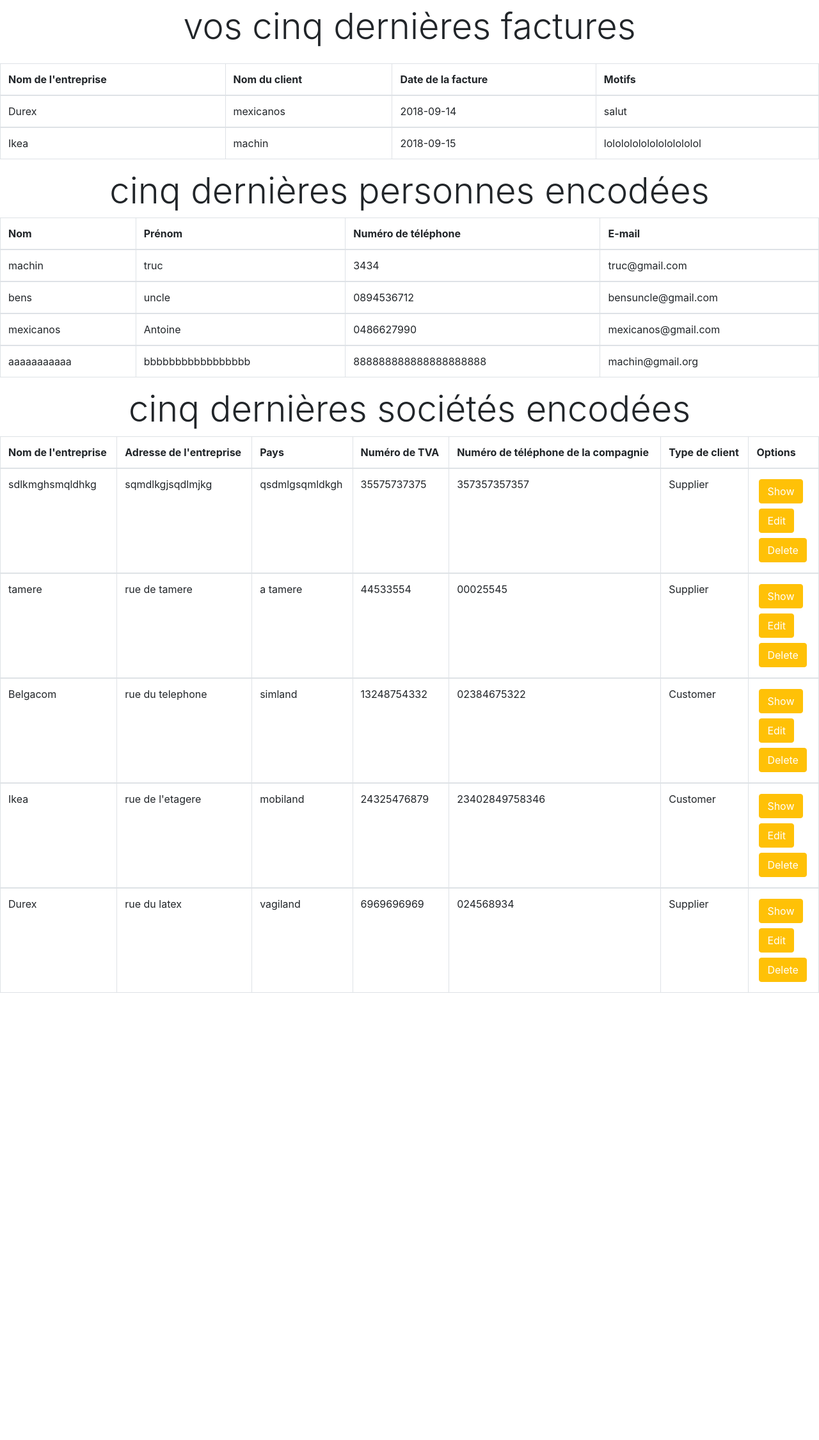
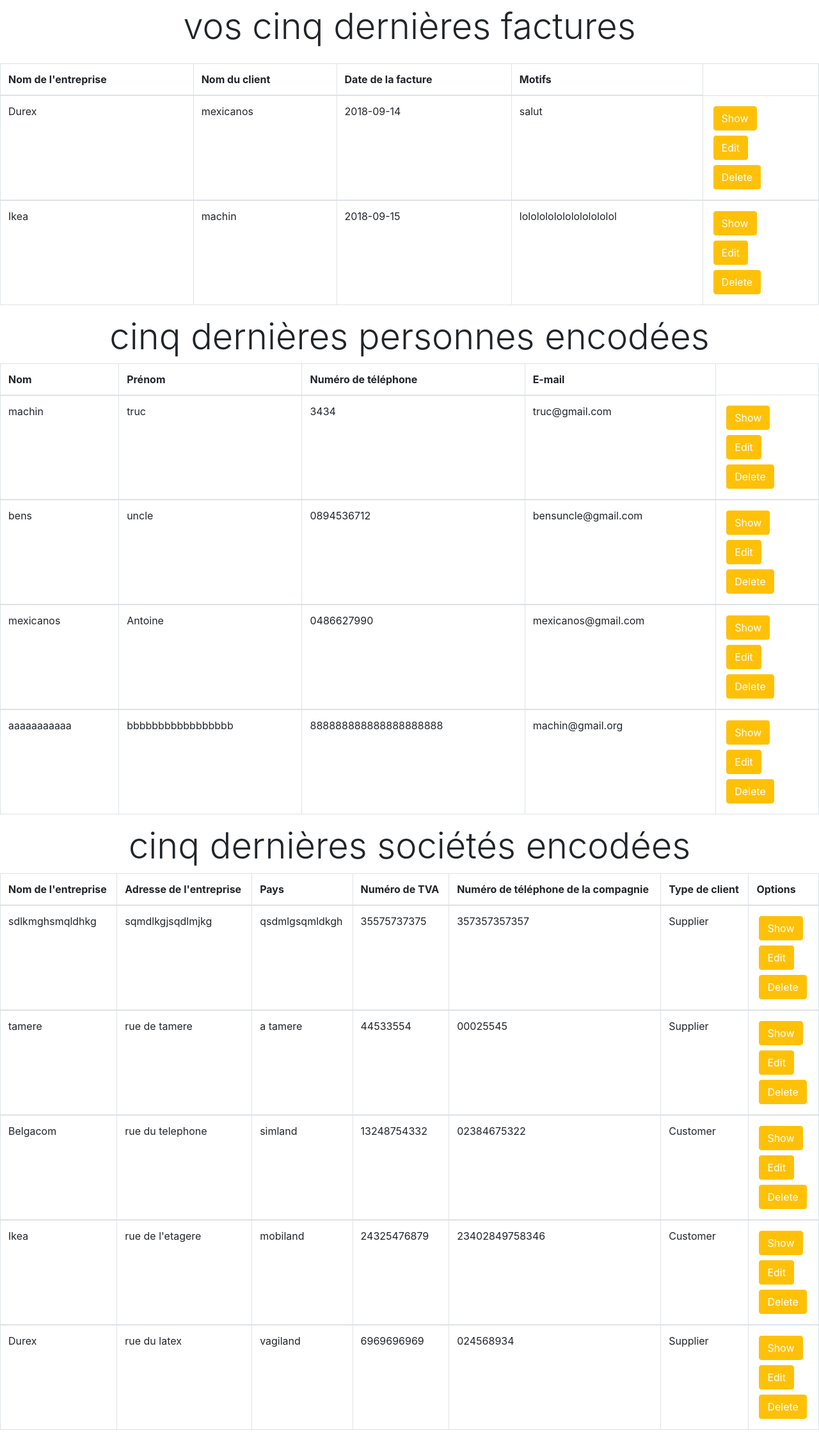
Before and after one commit to Gaet8802/my-first-relational-database-app, a PHP site: page /accueil.php in a window 1280 px wide. Shown: the part 159-2410 px from the top of the page at 64% size. Before the commit the page ends 1711 px from the top, so only its background shows below. Run offline with PHP 8.4, Linux system fonts and the light colour scheme; a user stored in the database is signed in; data comes from the database, SQL or seed files in the repository; data that the repository does not hold is empty; some libraries are stand-ins or nearby versions.

Commit message:
modif accueil

```diff
--- a/accueil.php
+++ b/accueil.php
@@ -32,6 +32,23 @@ function afficher5factures($value='')
             <td>'.$donnees['customer_name'].'</td>
             <td>'.$donnees['invoice_date'].'</td>
             <td>'.$donnees['designation'].'</td>
+            <td>
+              <form class="" action="route_company.php" method="post">
+                <input type="submit" class="btn btn-warning m-1 text-white" name="submitShow" value="Show">
+                <input type="hidden" class="btn btn-warning m-1 text-white" name="show" value="'.$donnees['invoice_number'].'">
+                <input type="hidden" class="btn btn-warning m-1 text-white" name="hiddenPage" value="accueil.php">
+              </form>
+              <form class="" action="update-customers.php" method="post">
+                <input type="submit" class="btn btn-warning m-1 text-white" name="submitEdit" value="Edit">
+                <input type="hidden" class="btn btn-warning m-1 text-white" name="edit" value="'.$donnees['invoice_number'].'">
+                <input type="hidden" class="btn btn-warning m-1 text-white" name="hiddenPage" value="accueil.php">
+              </form>
+              <form class="" action="" method="post">
+                <input type="submit" class="btn btn-warning m-1 text-white" name="submitDelete" value="Delete">
+                <input type="hidden" class="btn btn-warning m-1 text-white" name="delete" value="'.$donnees['invoice_number'].'">
+                <input type="hidden" class="btn btn-warning m-1 text-white" name="hiddenPage" value="accueil.php">
+              </form>
+            </td>
           </tr>
         </tbody>
     ';
@@ -66,6 +83,23 @@ function afficher5personnes($value='')
             <td>'.$donnees['first_name'].'</td>
             <td>'.$donnees['phone_number'].'</td>
             <td>'.$donnees['email'].'</td>
+            <td>
+              <form class="" action="route_company.php" method="post">
+                <input type="submit" class="btn btn-warning m-1 text-white" name="submitShow" value="Show">
+                <input type="hidden" class="btn btn-warning m-1 text-white" name="show" value="'.$donnees['id'].'">
+                <input type="hidden" class="btn btn-warning m-1 text-white" name="hiddenPage" value="accueil.php">
+              </form>
+              <form class="" action="update-customers.php" method="post">
+                <input type="submit" class="btn btn-warning m-1 text-white" name="submitEdit" value="Edit">
+                <input type="hidden" class="btn btn-warning m-1 text-white" name="edit" value="'.$donnees['id'].'">
+                <input type="hidden" class="btn btn-warning m-1 text-white" name="hiddenPage" value="accueil.php">
+              </form>
+              <form class="" action="" method="post">
+                <input type="submit" class="btn btn-warning m-1 text-white" name="submitDelete" value="Delete">
+                <input type="hidden" class="btn btn-warning m-1 text-white" name="delete" value="'.$donnees['id'].'">
+                <input type="hidden" class="btn btn-warning m-1 text-white" name="hiddenPage" value="accueil.php">
+              </form>
+            </td>
           </tr>
         </tbody>
     ';
```
